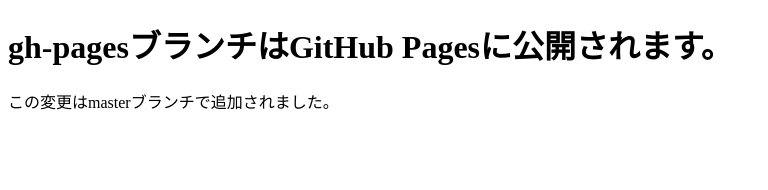
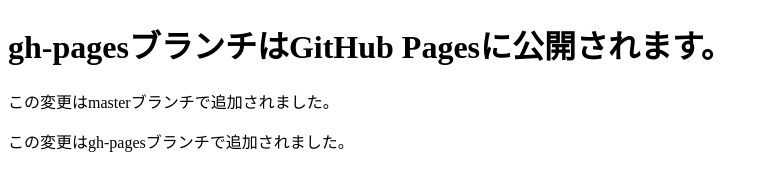
Before and after one commit to tiityann/git-study, a plain HTML site: page index.html in a window 1280 px wide. Shown: the whole page, without its empty margins (0-768 px from the left). Drawn offline with Linux system fonts and the light colour scheme.

Commit message:
内容の変更

```diff
--- a/index.html
+++ b/index.html
@@ -7,6 +7,7 @@
 <body>
 	<h1>gh-pagesブランチはGitHub Pagesに公開されます。</h1>
 	<p>この変更はmasterブランチで追加されました。</p>
+	<p>この変更はgh-pagesブランチで追加されました。</p>
 
 </body>
 </html>
```
